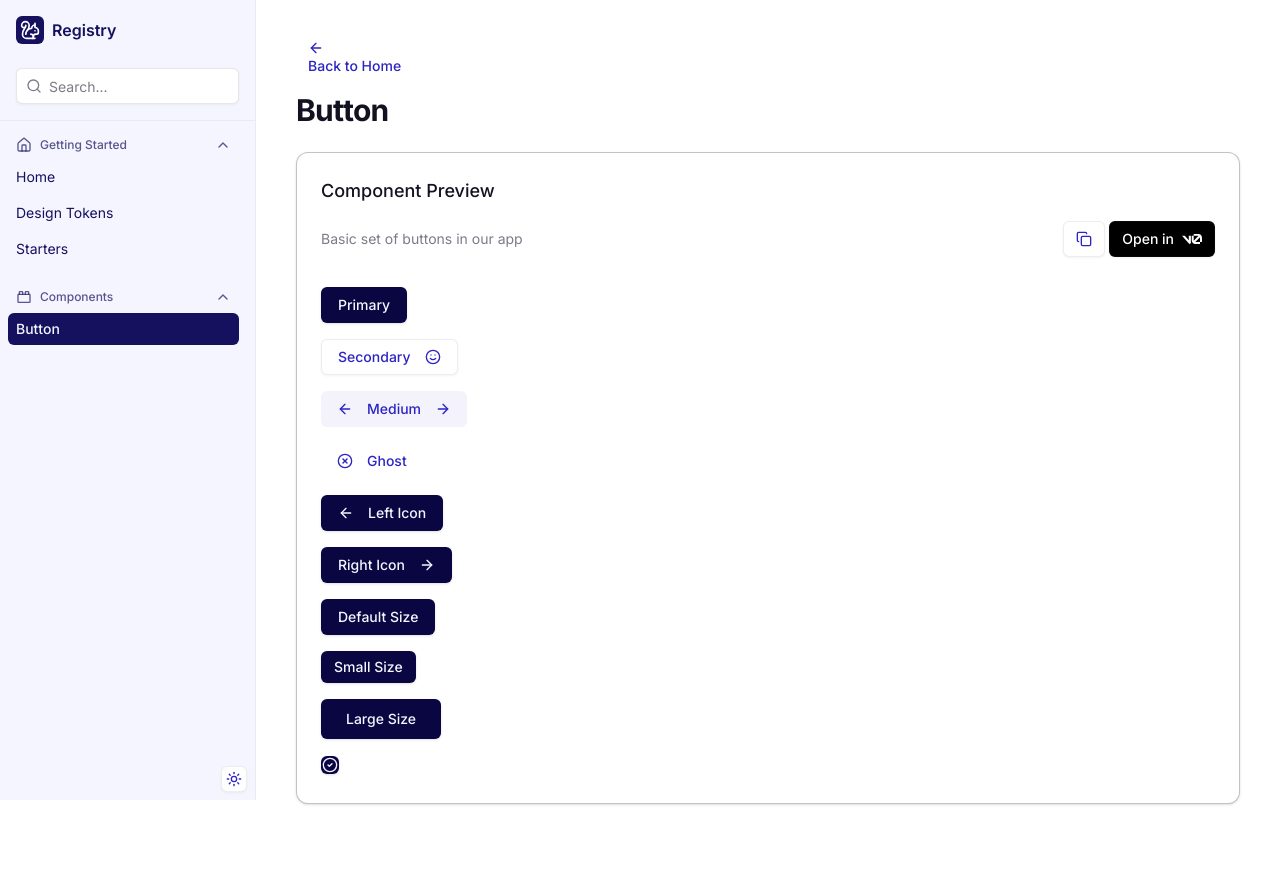
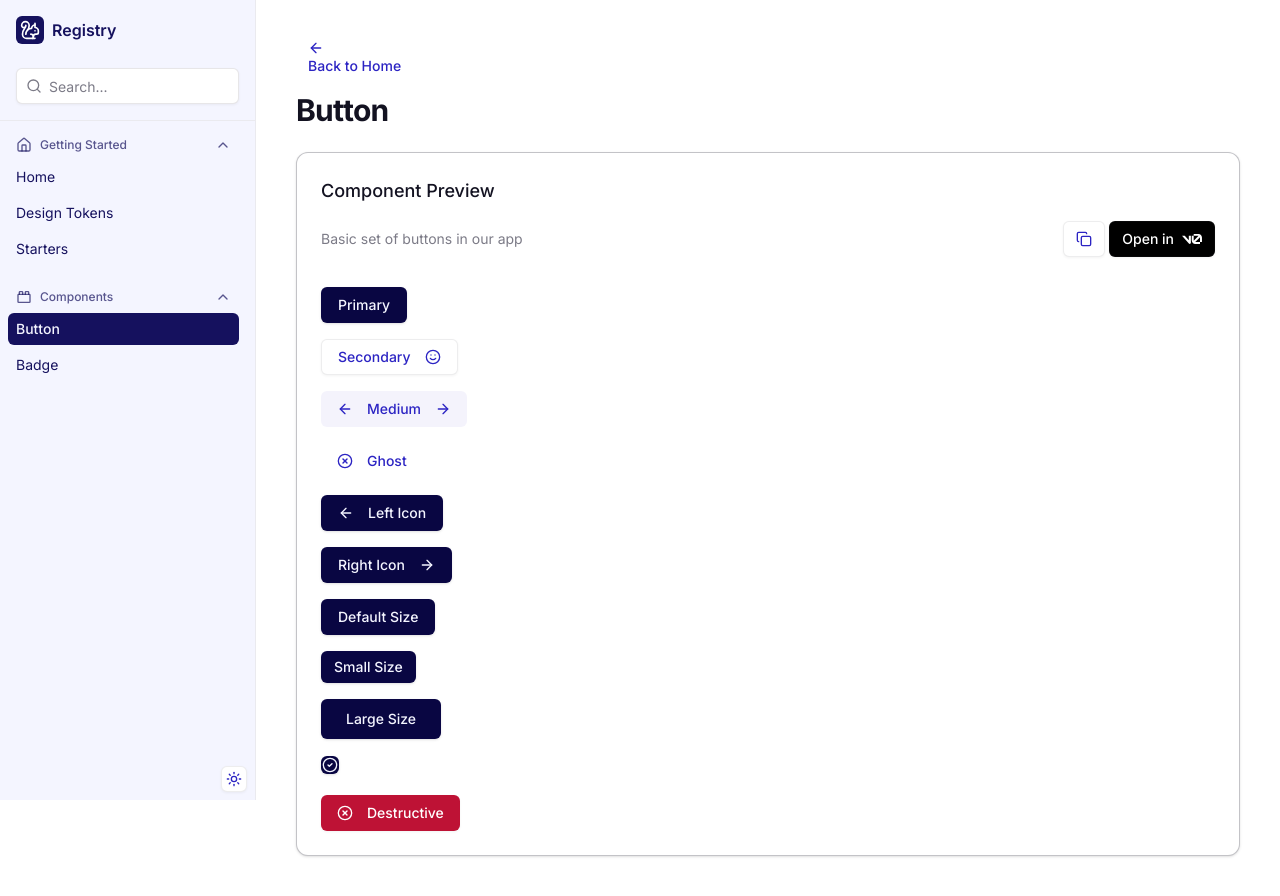
Before and after one commit to raulalgo/shadcn-ui-registry-starter, a Next.js app: page /components/button in a window 1280 px wide. Before the commit the page ends 844 px from the top, so only its background shows below. Built offline with nearby package versions, Linux system fonts and the light colour scheme.

Commit message:
Setting up badges for test

```diff
--- a/registry.json
+++ b/registry.json
@@ -35,6 +35,23 @@
                     "target": "ui/button.tsx"
                 }
             ]
+        },
+        {
+            "name": "badge",
+            "type": "registry:ui",
+            "title": "Badge",
+            "description": "Basic set of badges in our app",
+            "registryDependencies": [
+                "badge",
+                "https://shadcn-ui-registry-starter-seven.vercel.app/r/theme.json"
+            ],
+            "files": [
+                {
+                    "path": "src/components/ui/badge.tsx",
+                    "type": "registry:file",
+                    "target": "ui/badge.tsx"
+                }
+            ]
         }
     ]
 }
--- /dev/null
+++ b/src/app/(design)/components/[slug]/(demos)/badge.tsx
@@ -0,0 +1,10 @@
+import { Badge } from "@/components/ui/badge";
+
+export const badge = {
+  name: "badge",
+  components: {
+    Default: <Badge/>,
+    uno: <Badge/>,
+    dos: <Badge/>
+  },
+};
--- a/src/app/(design)/components/[slug]/(demos)/button.tsx
+++ b/src/app/(design)/components/[slug]/(demos)/button.tsx
@@ -15,5 +15,6 @@ export const button = {
     SizeSmall: <Button variant="primary" size="sm">Small Size</Button>,
     SizeLarge: <Button variant="primary" size="lg">Large Size</Button>,
     SizeIcon: <Button variant="primary" size="icon" iconOnly leftIcon={<CheckCircle2 />} aria-label="Icon Button" />,
+    Destructive: <Button variant="destructive" leftIcon={<XCircle />}>Destructive</Button>,
   },
 };
--- a/src/app/(design)/components/[slug]/(demos)/index.tsx
+++ b/src/app/(design)/components/[slug]/(demos)/index.tsx
@@ -1,6 +1,7 @@
 import type { ReactElement, ReactNode } from "react";
 
 import { button } from "@/app/(design)/components/[slug]/(demos)/button";
+import { badge } from "@/app/(design)/components/[slug]/(demos)/badge";
 
 interface Demo {
   name: string; // this must match the `registry.json` name
@@ -11,4 +12,5 @@ interface Demo {
 
 export const demos: { [name: string]: Demo } = {
   button,
+  badge,
 };
--- a/src/app/tailwind.config.ts
+++ b/src/app/tailwind.config.ts
@@ -10,8 +10,6 @@ const config: Config = {
   theme: {
     extend: {
       colors: {
-        // Colors are now defined in CSS @theme directives
-        // This keeps the TypeScript types working
         primary: {
           50: "#F4F5FF",
           100: "#F0F2FE",
@@ -24,6 +22,32 @@ const config: Config = {
           800: "#171273",
           900: "#15115E",
           950: "#090642",
+        },
+        neutral: {
+          50: "#FFFFFF",
+          100: "#F8F8F9",
+          200: "#F3F3F5",
+          300: "#EAEAEF",
+          400: "#BAB9C3",
+          500: "#A09FAA",
+          600: "#7C7B87",
+          700: "#605F6B",
+          800: "#52515E",
+          900: "#42414E",
+          950: "#131221",
+        },
+        pinkred: {
+          50: "#FFF4F6",
+          100: "#FEE8EC",
+          200: "#FCCAD3",
+          300: "#F8A0B0",
+          400: "#E67D90",
+          500: "#E35770",
+          600: "#E42E4F",
+          700: "#BE1235",
+          800: "#9F1234",
+          900: "#881333",
+          950: "#4C0516",
         },
       },
       borderRadius: {
--- a/src/components/design/registry-sidebar.tsx
+++ b/src/components/design/registry-sidebar.tsx
@@ -40,6 +40,7 @@ import type * as React from "react";
 
 export const componentItems = [
   { name: "Button", path: "/components/button" },
+  { name: "Badge", path: "/components/badge" },
 ];
 
 export const gettingStartedItems = [
--- a/src/components/ui/badge.tsx
+++ b/src/components/ui/badge.tsx
@@ -1,9 +1,83 @@
+import { type VariantProps, cva } from "class-variance-authority";
 import type * as React from "react";
 
-function Badge() {
+import { cn } from "@/lib/utils";
+import { Slot } from "@radix-ui/react-slot";
+
+const badgeVariants = cva(
+  "",
+  {
+    variants: {
+      variant: {}
+    }
+  }
+)
+
+function Badge({
+  className,
+  variant,
+  asChild = false,
+  label,
+  children,
+  ...props
+}:React.ComponentProps<"span"> &
+VariantProps<typeof badgeVariants> & { asChild?: boolean; label?: string }) {
+
+  const Comp = asChild ? Slot : "span";
   return (
-    <>Badge</>
+    <Comp
+      className={cn(badgeVariants({ variant }), className)}
+    >Badddge</Comp>
   );
 }
 
 export { Badge };
+
+/*
+
+const chipVariants = cva(
+  "inline-flex items-center justify-center rounded-md border [&>.chip-content]:px-2 [&>.chip-content]:py-0.5 rounded-full [&>.chip-content]:rounded-full text-sm font-medium w-fit whitespace-nowrap shrink-0 [&>span>svg]:size-3 gap-1 [&>svg]:pointer-events-none focus-visible:border-ring focus-visible:ring-ring/50 focus-visible:ring-[3px] aria-invalid:ring-destructive/20 dark:aria-invalid:ring-destructive/40 aria-invalid:border-destructive transition-[color,box-shadow] overflow-hidden",
+  {
+    variants: {
+      variant: {
+        include:
+          "bg-primary-600/5 text-primary-700 [&>.chip-content]:bg-primary-700 [&>.chip-content]:text-primary-50",
+        exclude:
+          "bg-neutral-950/5 text-neutral-700 [&>.chip-content]:bg-neutral-700 [&>.chip-content]:text-neutral-50",
+
+      },
+    },
+    defaultVariants: {
+      variant: "include",
+    },
+  },
+);
+
+function Chip({
+  className,
+  variant,
+  asChild = false,
+  label,
+  children,
+  ...props
+}: React.ComponentProps<"span"> &
+  VariantProps<typeof chipVariants> & { asChild?: boolean; label?: string }) {
+  const Comp = asChild ? Slot : "span";
+
+  return (
+      <Comp
+        data-slot="chip"
+        className={cn(chipVariants({ variant }), className)}
+        {...props}
+      >
+        {label && <span className="pl-2">{label}</span>}
+        <span className="chip-content flex items-center justify-center">
+            {children}
+        </span>
+      </Comp>
+  );
+}
+
+export { Chip, chipVariants };
+
+*/
--- a/src/components/ui/button.tsx
+++ b/src/components/ui/button.tsx
@@ -12,7 +12,7 @@ const buttonVariants = cva(
         primary:
           "bg-primary-950 text-primary-50 shadow-sm hover:bg-primary-900/90 border border-primary-900/10",
         destructive:
-          "bg-destructive text-white shadow-xs hover:bg-destructive/90 focus-visible:ring-destructive/20 dark:focus-visible:ring-destructive/40 dark:bg-destructive/60",
+          "bg-pinkred-700 text-white shadow-xs hover:bg-pinkred-800 focus-visible:ring-pinkred-700",
         default:
           "border bg-neutral-50 border-neutral-800/10 shadow-xs text-primary-600 hover:bg-neutral-100 ",
         medium:
```
